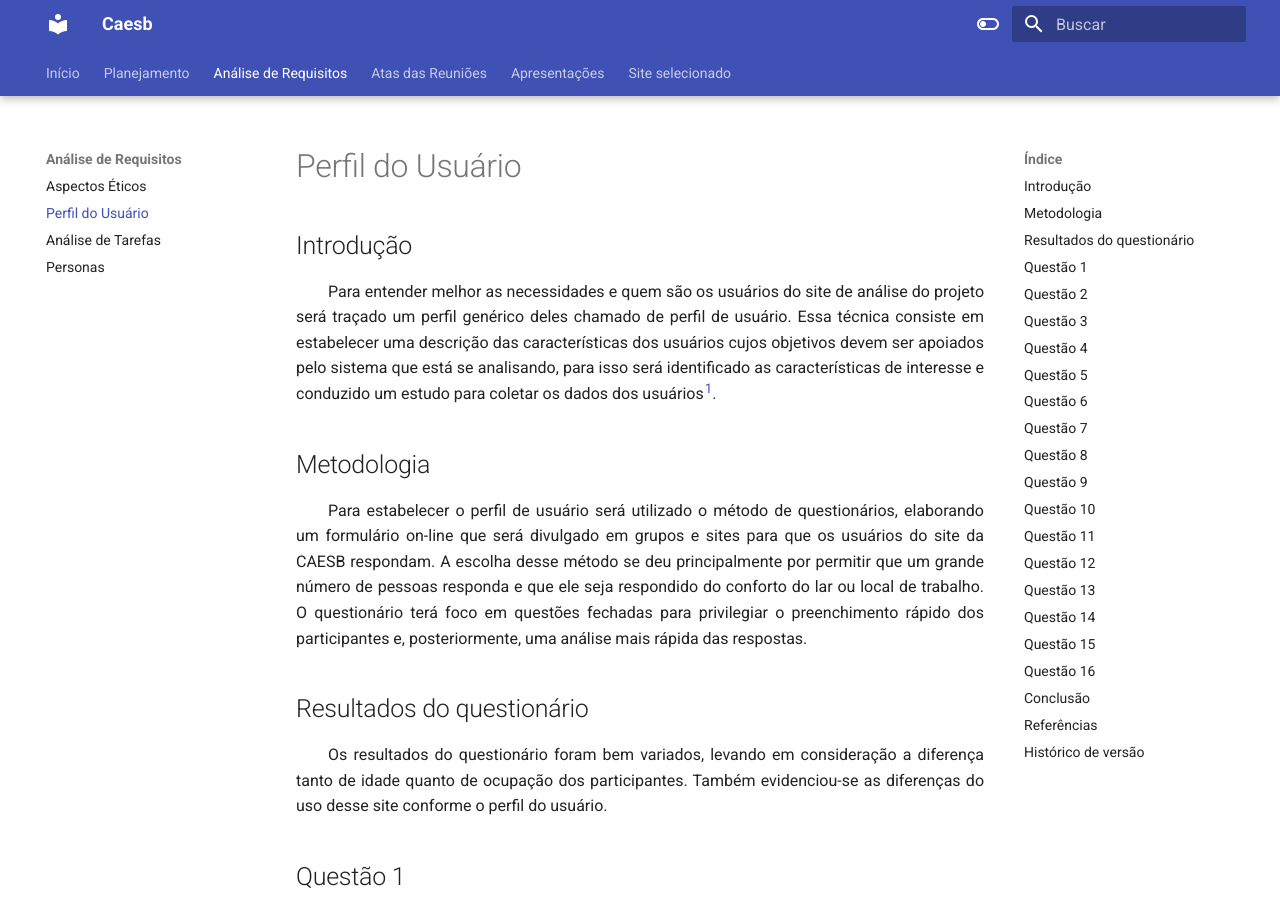
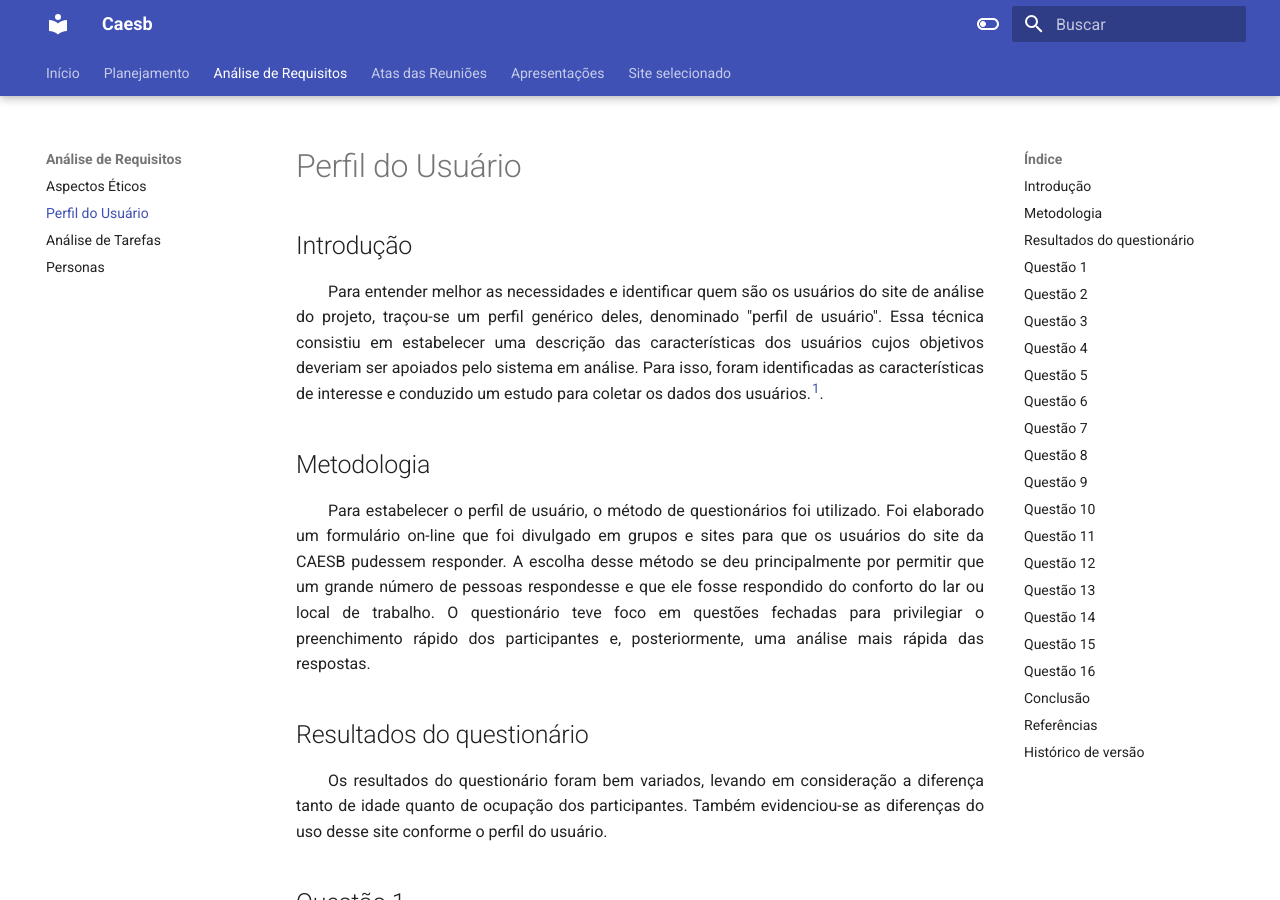
Before and after one commit to Interacao-Humano-Computador/2023.2-Caesb, an MkDocs documentation site: the page built from docs/analise-de-requisitos/perfil-do-usuario.md, in a window 1280 px wide and 900 px high. Built offline with MkDocs 1.6.1 and Material for MkDocs 9.7.7, drawn with Linux system fonts in a browser that asks for light colours.

```diff
--- a/docs/analise-de-requisitos/perfil-do-usuario.md
+++ b/docs/analise-de-requisitos/perfil-do-usuario.md
@@ -2,11 +2,11 @@
 
 ## Introdução
 
-<p align="justify">&emsp;&emsp;Para entender melhor as necessidades e quem são os usuários do site de análise do projeto será traçado um perfil genérico deles chamado de perfil de usuário. Essa técnica consiste em estabelecer uma descrição das características dos usuários cujos objetivos devem ser apoiados pelo sistema que está se analisando, para isso será identificado as características de interesse e conduzido um estudo para coletar os dados dos usuários<a href="#1"><sup>1</sup></a>.</p>
+<p align="justify">&emsp;&emsp;Para entender melhor as necessidades e identificar quem são os usuários do site de análise do projeto, traçou-se um perfil genérico deles, denominado "perfil de usuário". Essa técnica consistiu em estabelecer uma descrição das características dos usuários cujos objetivos deveriam ser apoiados pelo sistema em análise. Para isso, foram identificadas as características de interesse e conduzido um estudo para coletar os dados dos usuários.<a href="#1"><sup>1</sup></a>.</p>
 
 ## Metodologia
 
-<p align="justify">&emsp;&emsp;Para estabelecer o perfil de usuário será utilizado o método de questionários, elaborando um formulário on-line que será divulgado em grupos e sites para que os usuários do site da CAESB respondam. A escolha desse método se deu principalmente por permitir que um grande número de pessoas responda e que ele seja respondido do conforto do lar ou local de trabalho. O questionário terá foco em questões fechadas para privilegiar o preenchimento rápido dos participantes e, posteriormente, uma análise mais rápida das respostas.</p>
+<p align="justify">&emsp;&emsp;Para estabelecer o perfil de usuário, o método de questionários foi utilizado. Foi elaborado um formulário on-line que foi divulgado em grupos e sites para que os usuários do site da CAESB pudessem responder. A escolha desse método se deu principalmente por permitir que um grande número de pessoas respondesse e que ele fosse respondido do conforto do lar ou local de trabalho. O questionário teve foco em questões fechadas para privilegiar o preenchimento rápido dos participantes e, posteriormente, uma análise mais rápida das respostas.</p>
 
 ## Resultados do questionário
 
```
Also changed, not shown: docs/analise-de-requisitos/analise-de-tarefas.md (+2 -0 lines), docs/assets/analise_de_tarefas/diagrama hta darkP.png (added).
